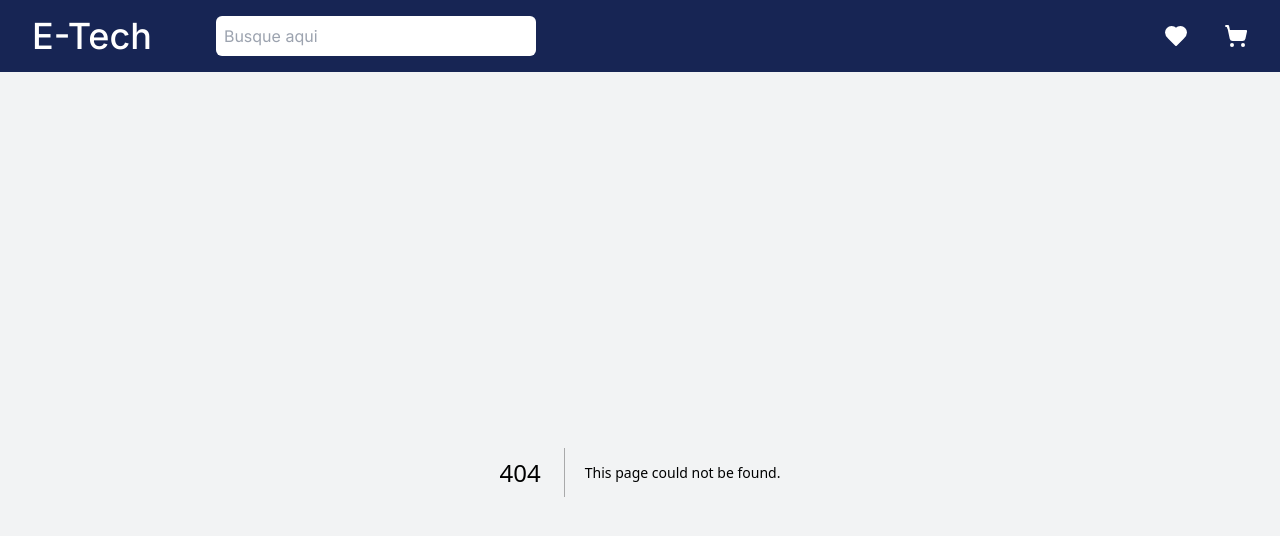
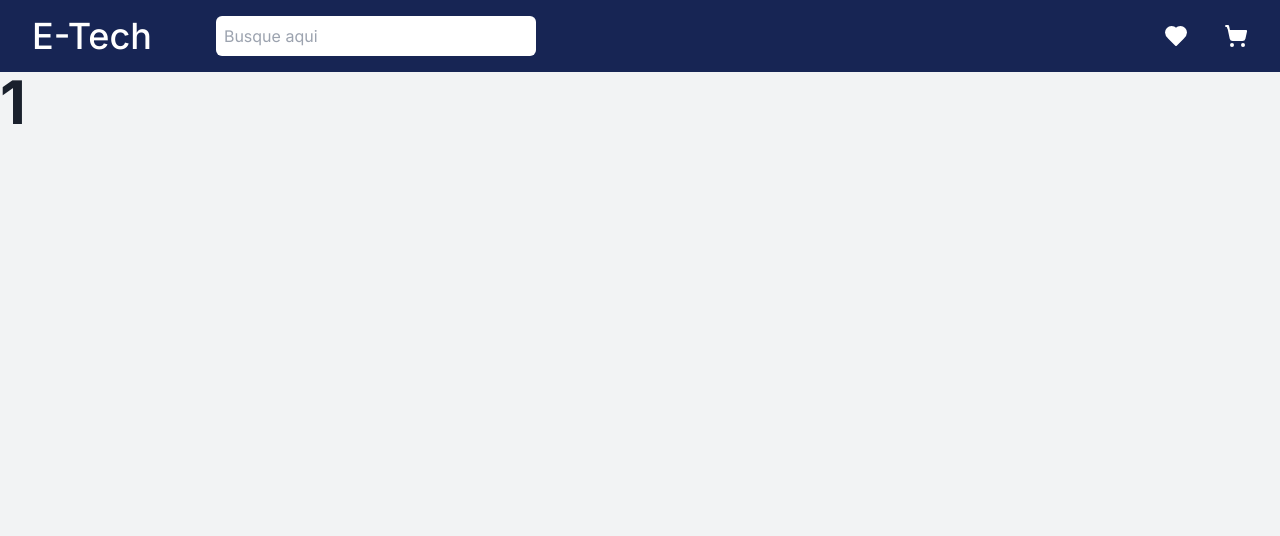
Before and after one commit to VictorBelotto/e-commerce_tech, a Next.js app: page /product/1 in a window 1280 px wide. Before the commit this address had no page. Shown: the top 536 px of the page. Built offline with nearby package versions, Linux system fonts and the light colour scheme.

Commit message:
add product id page

```diff
--- /dev/null
+++ b/app/product/[id]/page.tsx
@@ -0,0 +1,17 @@
+import React from 'react'
+
+interface Props{
+  params : {id : string}
+}
+
+function ProductID({params} : Props) {
+
+
+  return (
+    <div>
+      <h1>{params.id}</h1>
+    </div>
+  )
+}
+
+export default ProductID
--- a/app/ui/card/card-item.tsx
+++ b/app/ui/card/card-item.tsx
@@ -5,6 +5,7 @@ import Image from 'next/image'
 import { ProductProps } from '@/app/lib/definitions'
 import { ButtonAddCart, ButtonBuy } from './buttons'
 import { formatCurrencyBRL } from '@/app/lib/utils'
+import Link from 'next/link'
 
 
 export function CardItem({ product }: { product: ProductProps }) {
@@ -14,6 +15,7 @@ export function CardItem({ product }: { product: ProductProps }) {
 
   return (
     <section className='rounded-lg flex flex-col py-2 px-3 shadow-lg h-[508px] justify-between bg-white cursor-pointer' id={id} >
+      <Link href={`product/${id}`}>
         <div>
           {Array.isArray(images) ? (
             <Image priority src={thumbnail} alt={`Imagem ${thumbnail}`} width={288} height={288} />
@@ -30,10 +32,11 @@ export function CardItem({ product }: { product: ProductProps }) {
         </div>
         <div>
           <div className='flex gap-4 items-center mt-auto'>
-          <ButtonBuy product={product}/>
-          <ButtonAddCart product={product}/>
+            <ButtonBuy product={product} />
+            <ButtonAddCart product={product} />
           </div>
         </div>
+      </Link>
     </section>
   )
 }
--- /dev/null
+++ b/app/ui/product-page/product.tsx
@@ -0,0 +1,13 @@
+import { fetchProductById } from '@/app/lib/data'
+import React from 'react'
+import { ProductProps } from '@/app/lib/definitions'
+
+export default  async function product(id : string) {
+  const product = fetchProductById(id)
+
+  return (
+    <section>
+
+    </section>
+  )
+}
```
Lines whose indentation alone changed are shown as unchanged.
